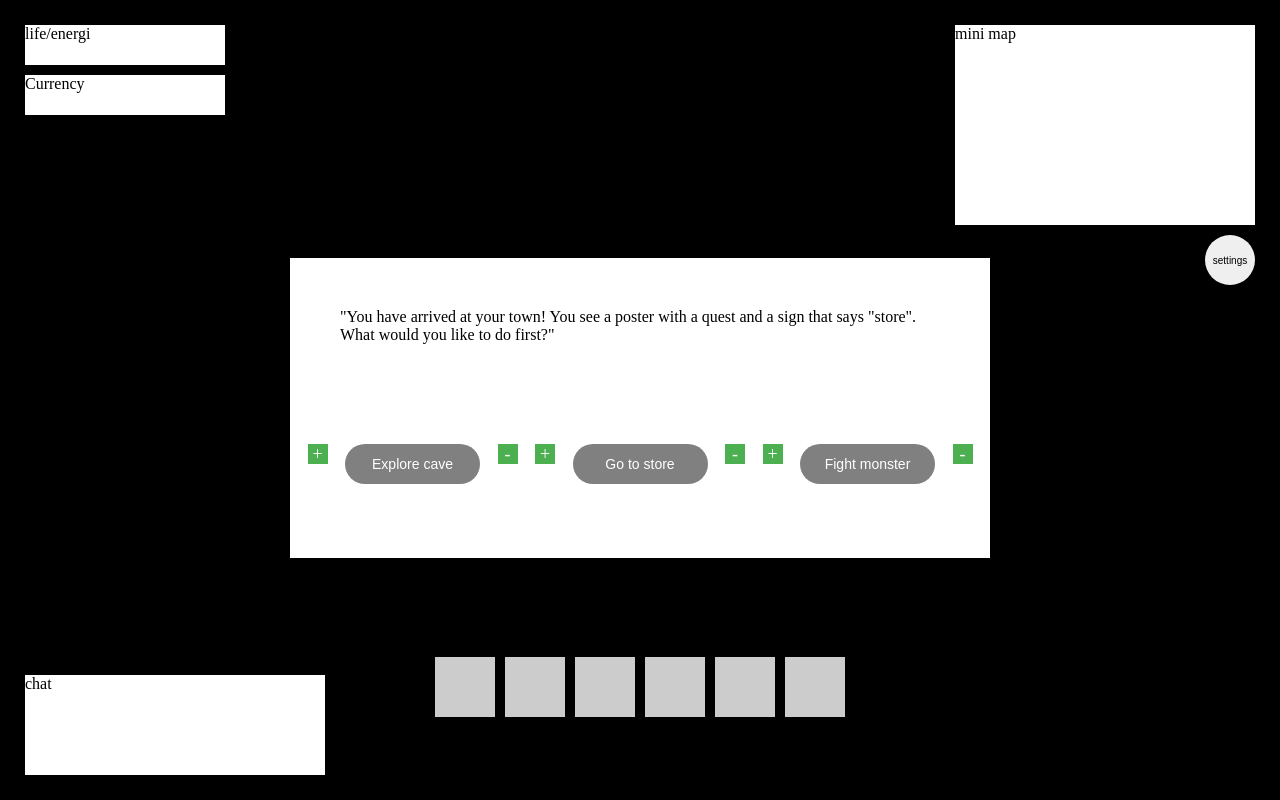
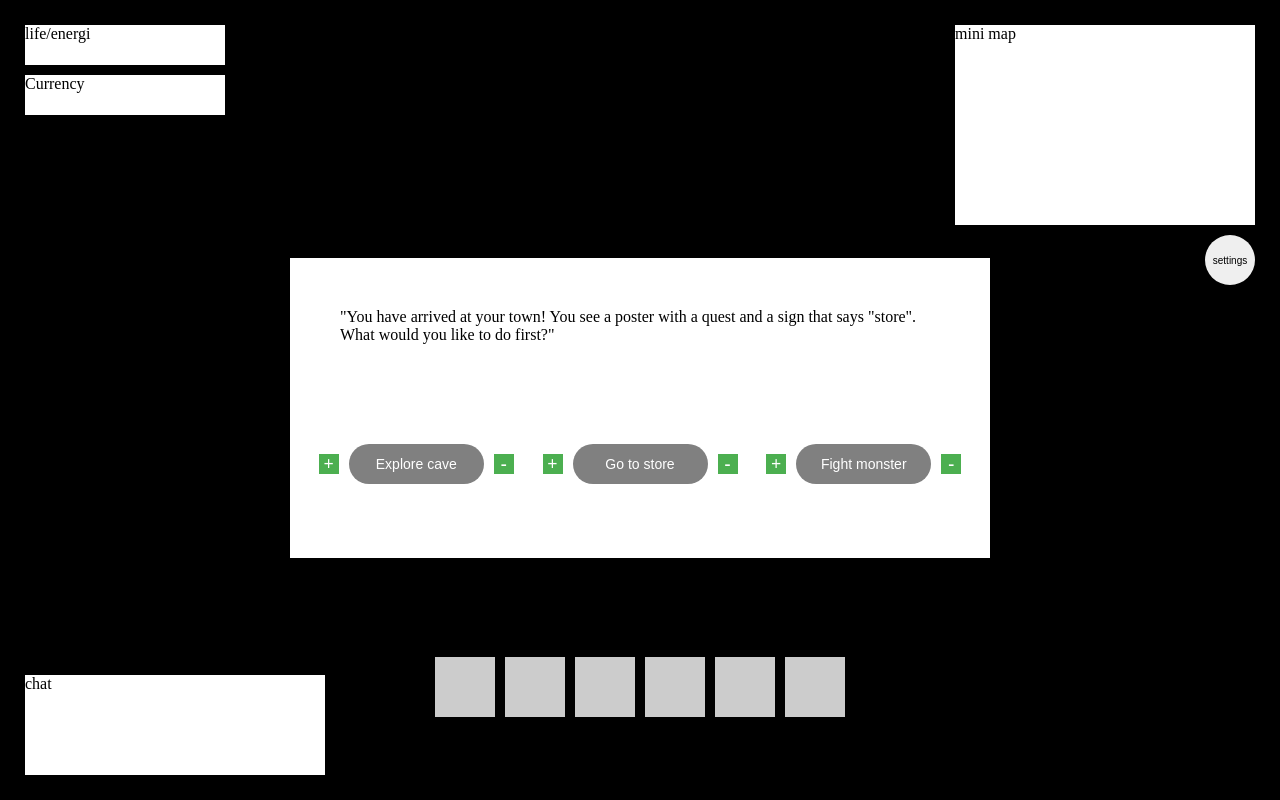
Before and after one commit to moon2300/GameInterface_valgfag_sem3, a plain HTML site: page index.html in a window 1280 px wide. Both pictures are taken after a click on the button "New Game". Drawn offline with Linux system fonts and the light colour scheme.

Commit message:
action box plus og minus knapper sat ind med styling

```diff
--- a/index.html
+++ b/index.html
@@ -67,18 +67,25 @@
         <div class="action-box">
             <div id="text">"You have arrived at your town! You see a poster with a quest and a sign that says "store". What would you like to do first?"</div>
 
-            <div class="action-buttons">
+            <div class="action-buttons-container">
+                <div class="action-buttons">
                 <div class="plusKnap">+</div>
                 <button id="valg1">Explore cave</button>
                 <div class="minusKnap">-</div>
+                </div>
 
+                <div class="action-buttons">
                 <div class="plusKnap">+</div>
                 <button id="valg2">Go to store</button>
                 <div class="minusKnap">-</div>
+                </div>
 
+                <div class="action-buttons">
                 <div class="plusKnap">+</div>
                 <button id="valg3">Fight monster</button>
                 <div class="minusKnap">-</div>
+                </div>
+
             </div>
 
         </div>
--- a/style.css
+++ b/style.css
@@ -133,11 +133,19 @@ button:hover{
     height: 300px;
     background-color: white;
 }
-.action-buttons{
+.action-buttons-container{
     padding-top: 50px;
     display: flex;
     justify-content: space-evenly;
 }
+
+.action-buttons{
+    display: flex;
+    align-items: center;
+    justify-content: center;
+    gap: 10px;
+}
+
 .action-buttons button {
     background-color: grey;
     width: 135px;
@@ -155,6 +163,7 @@ button:hover{
     width: 20px;
     height: 20px;
     font-size: 18px;
+    font-weight: bold;
     border: none;
     background-color: #4CAF50;
     color: white;
```
